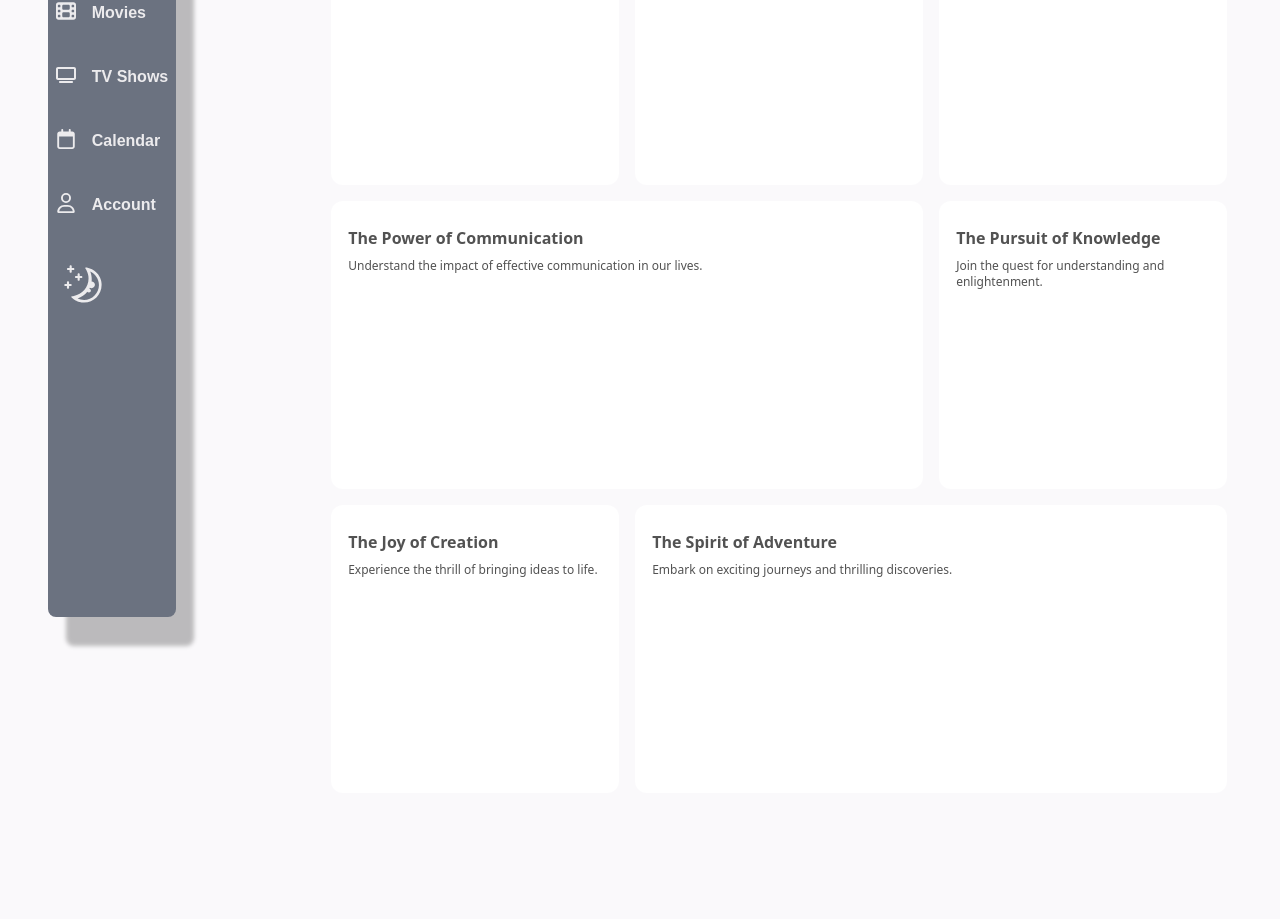
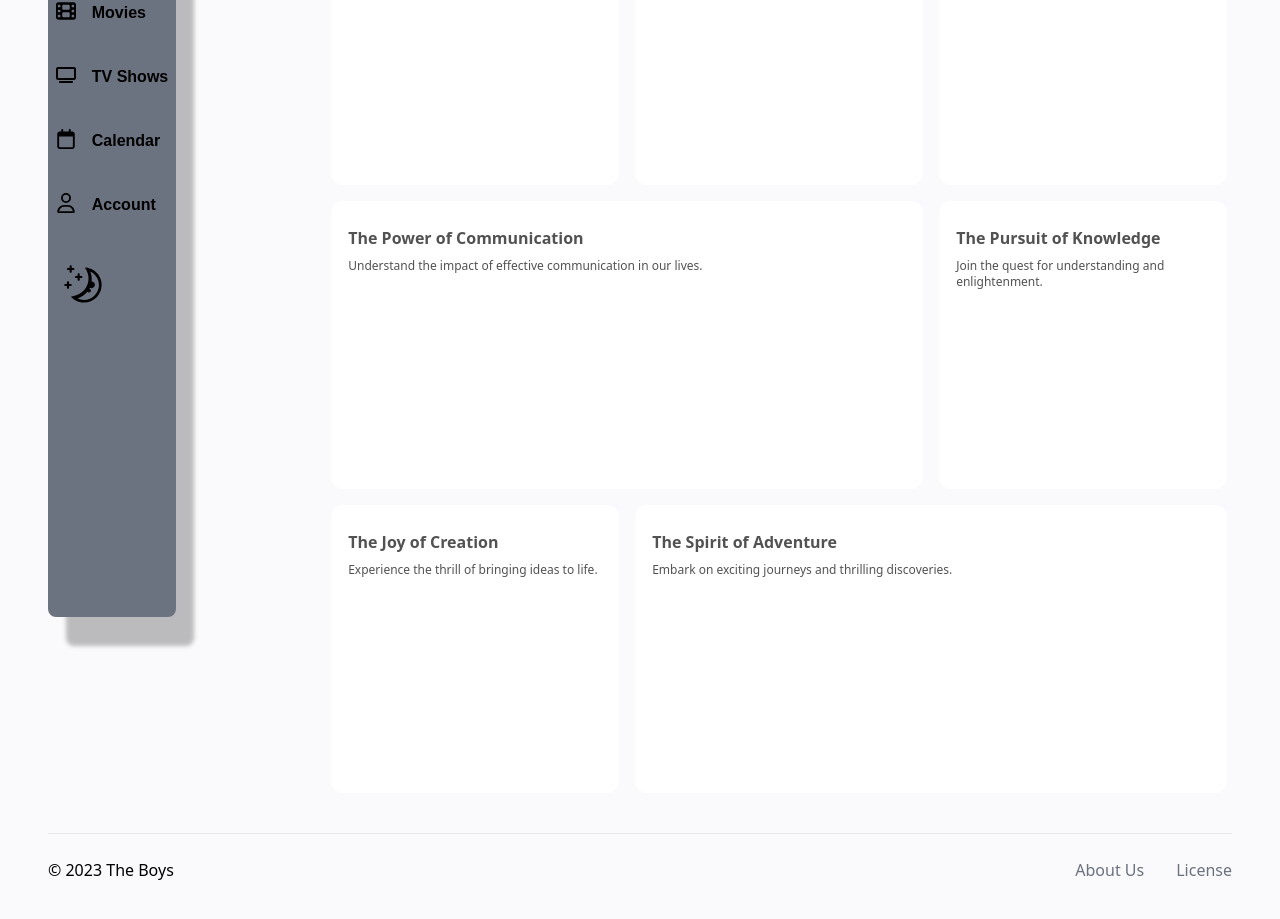
Before and after one commit to WilliamOrringe/MoviesList, a Next.js app in the folder frontend/: page / in a window 1280 px wide. Shown: the part 151-1070 px from the top of the page. Before the commit the page ends 992 px from the top, so only its background shows below. Built offline with nearby package versions, Linux system fonts and the light colour scheme.

Commit message:
Footer element

```diff
--- a/frontend/src/app/layout.tsx
+++ b/frontend/src/app/layout.tsx
@@ -1,13 +1,15 @@
 import React from "react";
 import "./globals.css";
 import Navbar from "@/components/Navbar";
+import BottomFooter from "@/components/ui/Footer";
 
 /* Our app sits here to not cause any conflicts with payload's root layout  */
 const Layout: React.FC<{ children: React.ReactNode }> = ({ children }) => {
   return (
-    <html>
-      <body className='dark:bg-backgroundDark dark:text-textDark dark:accent-accentDark bg-backgroundLight text-textDark accent-accentLight m-12'>
-        <main className=''>{children}</main>
+    <html className="dark dark:bg-backgroundDark dark:text-textDark dark:accent-accentDark bg-backgroundLight text-textDark accent-accentLight m-12">
+      <body>
+        <main className="">{children}</main>
+        <BottomFooter />
       </body>
     </html>
   );
--- a/frontend/src/app/page.tsx
+++ b/frontend/src/app/page.tsx
@@ -1,6 +1,7 @@
 import Sidebar from "@/components/Sidebar";
 import Card from "@/components/card";
 import { BentoGrid, BentoGridItem } from "@/components/ui/BentoGrid";
+import BottomFooter from "@/components/ui/Footer";
 import React, { Fragment } from "react";
 
 const Page = () => {
--- /dev/null
+++ b/frontend/src/components/ui/Footer.tsx
@@ -0,0 +1,29 @@
+import React from "react";
+
+export function BottomFooter() {
+  return (
+    <footer className="flex mt-10 w-full flex-row items-center justify-center gap-y-6 gap-x-12 border-t border-blue-gray-50 py-6 text-center md:justify-between">
+      <div className="text-blue-gray-500 font-normal">© 2023 The Boys</div>
+      <ul className="flex flex-wrap items-center gap-y-2 gap-x-8">
+        <li>
+          <a
+            href="#"
+            className="text-gray-500 font-normal transition-colors hover:text-blue-500 focus:text-blue-500"
+          >
+            About Us
+          </a>
+        </li>
+        <li>
+          <a
+            href="#"
+            className="text-gray-500 font-normal transition-colors hover:text-blue-500 focus:text-blue-500"
+          >
+            License
+          </a>
+        </li>
+      </ul>
+    </footer>
+  );
+}
+
+export default BottomFooter;
```
Also changed, not shown: frontend/src/components/Navbar.tsx (line endings or trailing spaces).
